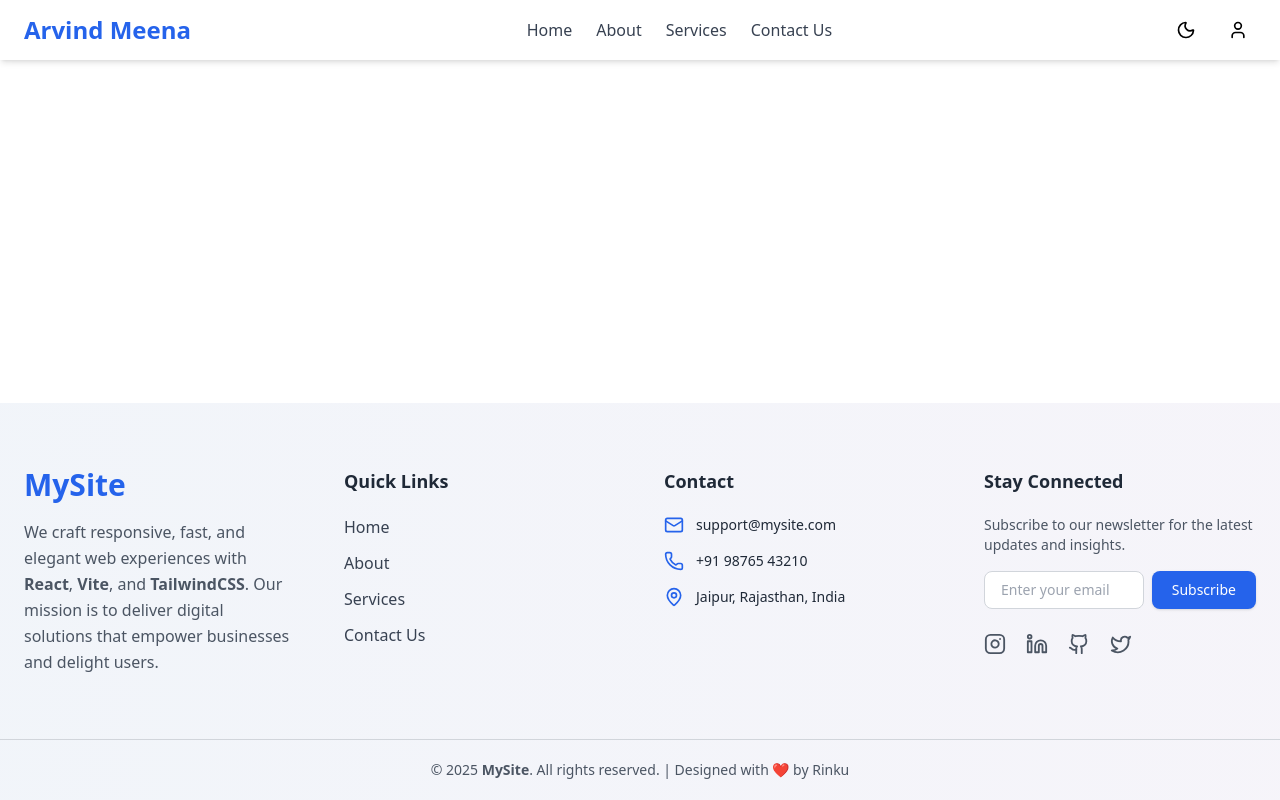
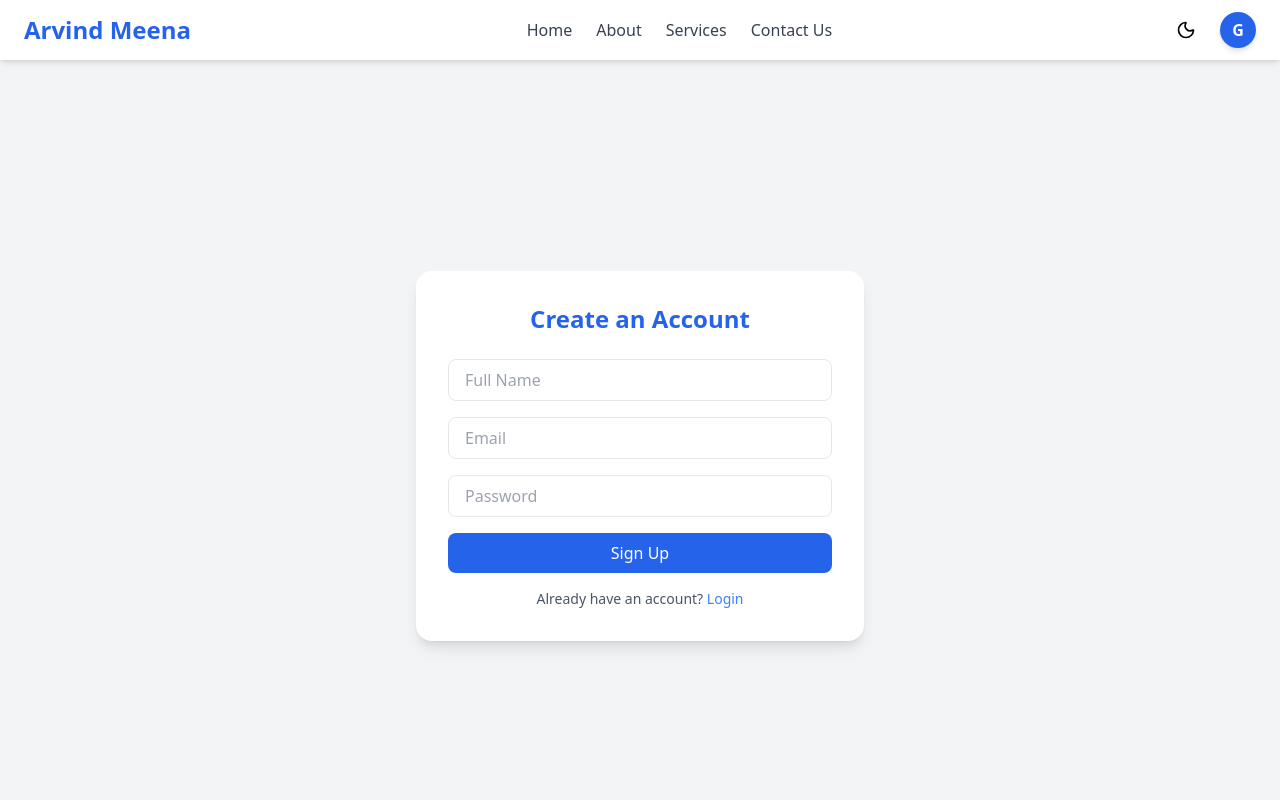
Before and after one commit to Arvindmeen/sds-245, a React (Vite) app: page /signup in a window 1280 px wide. Shown: the top 800 px of the page. Built offline with nearby package versions, Linux system fonts and the light colour scheme.

Commit message:
Signup and Login added

```diff
--- a/src/App.jsx
+++ b/src/App.jsx
@@ -7,6 +7,8 @@ import ContactUs from "./pages/ContactUs";
 import Services from "./pages/Services";
 import { Analytics } from "@vercel/analytics/react"
 import PageUp from "./components/PageUp";
+import Login from "./components/Login";
+import Signup from "./components/SignUp";
 
 function App() {
   return (
@@ -19,6 +21,8 @@ function App() {
         <main className="flex-grow pt-14">
           <Routes>
             <Route path="/" element={<Home />} />
+            <Route path="/login" element={<Login />} />
+            <Route path="/signup" element={<Signup />} />
             <Route path="/about" element={<About />} />
             <Route path="/services" element={<Services />} />
             <Route path="/contact-us" element={<ContactUs />} />
--- /dev/null
+++ b/src/components/Login.jsx
@@ -0,0 +1,39 @@
+import { Link } from "react-router-dom";
+
+export default function Login() {
+  return (
+    <div className="min-h-screen flex items-center justify-center bg-gray-100 dark:bg-gray-900">
+      <div className="w-full max-w-md bg-white dark:bg-gray-800 p-8 rounded-2xl shadow-lg">
+        <h2 className="text-2xl font-bold text-center text-blue-600 dark:text-blue-400 mb-6">
+          Login to Your Account
+        </h2>
+
+        <form className="space-y-4">
+          <input
+            type="email"
+            placeholder="Email"
+            className="w-full px-4 py-2 border rounded-lg dark:bg-gray-700 dark:border-gray-600"
+          />
+          <input
+            type="password"
+            placeholder="Password"
+            className="w-full px-4 py-2 border rounded-lg dark:bg-gray-700 dark:border-gray-600"
+          />
+          <button
+            type="submit"
+            className="w-full py-2 bg-blue-600 hover:bg-blue-500 text-white rounded-lg transition"
+          >
+            Login
+          </button>
+        </form>
+
+        <p className="text-sm text-center mt-4 text-gray-600 dark:text-gray-400">
+          Don’t have an account?{" "}
+          <Link to="/signup" className="text-blue-500 hover:underline">
+            Sign Up
+          </Link>
+        </p>
+      </div>
+    </div>
+  );
+}
--- a/src/components/Navbar.jsx
+++ b/src/components/Navbar.jsx
@@ -1,16 +1,31 @@
-import { useState } from "react";
-import { NavLink } from "react-router-dom";
+import { useState, useRef, useEffect } from "react";
+import { NavLink, Link } from "react-router-dom";
 import { Menu, X, Sun, Moon, User } from "lucide-react";
+import { motion } from "framer-motion";
 
 const Navbar = () => {
   const [isOpen, setIsOpen] = useState(false);
   const [theme, setTheme] = useState("light");
+  const [user, setUser] = useState(null); // Example: { name: "Arvind Meena", photoURL: "https://i.pravatar.cc/100" }
+  const [isDropdownOpen, setIsDropdownOpen] = useState(false);
+  const dropdownRef = useRef(null);
 
   const toggleTheme = () => {
     const newTheme = theme === "light" ? "dark" : "light";
     setTheme(newTheme);
     document.documentElement.classList.toggle("dark", newTheme === "dark");
   };
+
+  // Close dropdown when clicked outside
+  useEffect(() => {
+    function handleClickOutside(event) {
+      if (dropdownRef.current && !dropdownRef.current.contains(event.target)) {
+        setIsDropdownOpen(false);
+      }
+    }
+    document.addEventListener("mousedown", handleClickOutside);
+    return () => document.removeEventListener("mousedown", handleClickOutside);
+  }, []);
 
   const navItems = [
     { name: "Home", path: "/" },
@@ -19,13 +34,18 @@ const Navbar = () => {
     { name: "Contact Us", path: "/contact-us" },
   ];
 
+  const getInitial = (name) => (name ? name.charAt(0).toUpperCase() : "?");
+
   return (
     <nav className="fixed top-0 left-0 w-full shadow-md bg-white dark:bg-gray-900 z-50">
       <div className="max-w-7xl mx-auto px-6 py-3 flex items-center justify-between">
         {/* Logo */}
-        <a href="/" className="text-2xl font-bold text-blue-600 dark:text-blue-400">
+        <Link
+          to="/"
+          className="text-2xl font-bold text-blue-600 dark:text-blue-400"
+        >
           Arvind Meena
-        </a>
+        </Link>
 
         {/* Desktop Menu */}
         <div className="hidden md:flex space-x-6">
@@ -46,20 +66,55 @@ const Navbar = () => {
           ))}
         </div>
 
-        {/* Icons */}
-        <div className="flex items-center space-x-4">
+        {/* Right Side */}
+        <div className="flex items-center space-x-4 relative">
           {/* Theme Toggle */}
           <button
             onClick={toggleTheme}
-            className="p-2 rounded-full hover:bg-gray-200  dark:text-white/80 dark:hover:bg-gray-700 transition"
+            className="p-2 rounded-full hover:bg-gray-200 dark:text-white/80 dark:hover:bg-gray-700 transition"
           >
             {theme === "light" ? <Moon size={20} /> : <Sun size={20} />}
           </button>
 
-          {/* Profile Icon */}
-          <button className="p-2 rounded-full hover:bg-gray-200 dark:text-white/80 dark:hover:bg-gray-700 transition">
-            <User size={20} />
-          </button>
+          {/* Profile / Auth */}
+          <div className="relative" ref={dropdownRef}>
+            <button
+              onClick={() => setIsDropdownOpen(!isDropdownOpen)}
+              className="w-9 h-9 rounded-full flex items-center justify-center overflow-hidden bg-blue-600 text-white font-semibold shadow-md"
+            >
+              {user?.photoURL ? (
+                <img
+                  src={user.photoURL}
+                  alt="profile"
+                  className="w-full h-full object-cover"
+                />
+              ) : (
+                getInitial(user?.name || "G")
+              )}
+            </button>
+
+            {isDropdownOpen && (
+              <motion.div
+                initial={{ opacity: 0, y: -10 }}
+                animate={{ opacity: 1, y: 0 }}
+                exit={{ opacity: 0, y: -10 }}
+                className="absolute right-0 mt-2 w-40 bg-white text-black rounded-lg shadow-lg py-2 z-50"
+              >
+                <Link
+                  to="/login"
+                  className="block px-4 py-2 hover:bg-gray-100"
+                >
+                  Sign In
+                </Link>
+                <Link
+                  to="/signup"
+                  className="block px-4 py-2 hover:bg-gray-100"
+                >
+                  Sign Up
+                </Link>
+              </motion.div>
+            )}
+          </div>
 
           {/* Hamburger */}
           <button
@@ -73,7 +128,7 @@ const Navbar = () => {
 
       {/* Mobile Menu */}
       {isOpen && (
-        <div className="md:hidden px-6 pb-4 flex flex-col space-y-4 bg-white dark:bg-gray-900 shadow-lg">
+        <div className="md:hidden px-6 pb-4 flex flex-col space-y-4 bg-white dark:bg-gray-900 shadow-lg animate-slideIn">
           {navItems.map((item) => (
             <NavLink
               key={item.name}
--- /dev/null
+++ b/src/components/Signup.jsx
@@ -0,0 +1,44 @@
+import { Link } from "react-router-dom";
+
+export default function Signup() {
+  return (
+    <div className="min-h-screen flex items-center justify-center bg-gray-100 dark:bg-gray-900">
+      <div className="w-full max-w-md bg-white dark:bg-gray-800 p-8 rounded-2xl shadow-lg">
+        <h2 className="text-2xl font-bold text-center text-blue-600 dark:text-blue-400 mb-6">
+          Create an Account
+        </h2>
+
+        <form className="space-y-4">
+          <input
+            type="text"
+            placeholder="Full Name"
+            className="w-full px-4 py-2 border rounded-lg dark:bg-gray-700 dark:border-gray-600"
+          />
+          <input
+            type="email"
+            placeholder="Email"
+            className="w-full px-4 py-2 border rounded-lg dark:bg-gray-700 dark:border-gray-600"
+          />
+          <input
+            type="password"
+            placeholder="Password"
+            className="w-full px-4 py-2 border rounded-lg dark:bg-gray-700 dark:border-gray-600"
+          />
+          <button
+            type="submit"
+            className="w-full py-2 bg-blue-600 hover:bg-blue-500 text-white rounded-lg transition"
+          >
+            Sign Up
+          </button>
+        </form>
+
+        <p className="text-sm text-center mt-4 text-gray-600 dark:text-gray-400">
+          Already have an account?{" "}
+          <Link to="/login" className="text-blue-500 hover:underline">
+            Login
+          </Link>
+        </p>
+      </div>
+    </div>
+  );
+}
```
